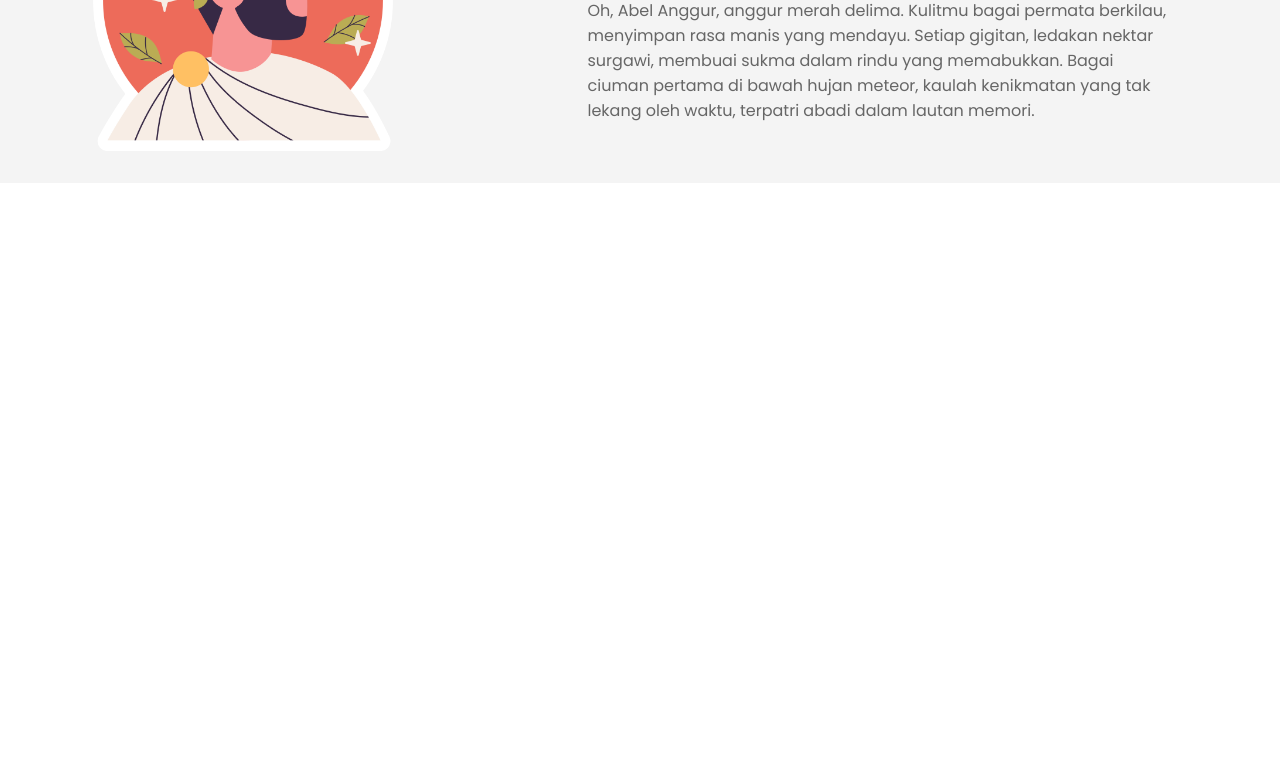
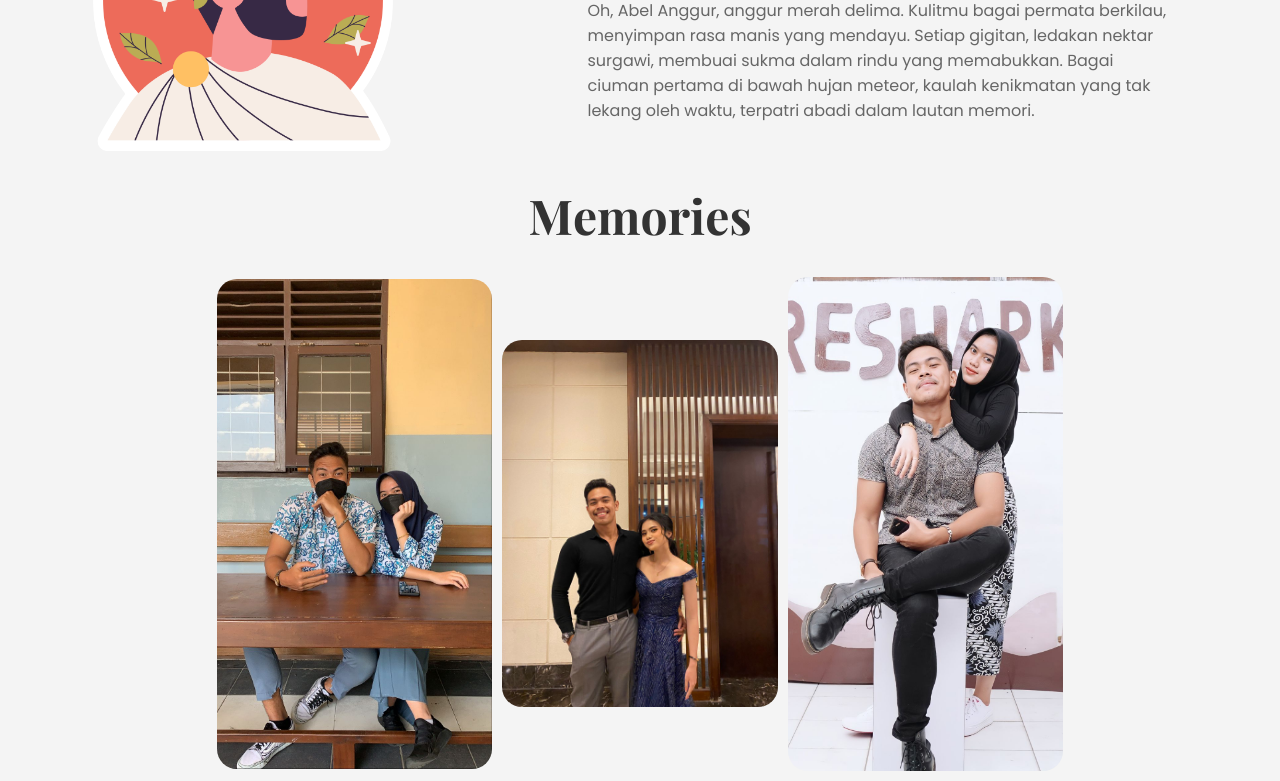
Before and after one commit to kodokbakar/birth-web, a website: page index.html in a window 1280 px wide. Shown: the part 574-1355 px from the top of the page. Before the commit the page ends 800 px from the top, so only its background shows below. Drawn offline with nearby package versions, Linux system fonts and the light colour scheme; a web font is replaced by a local one.

Commit message:
gallery memories

```diff
--- a/css/style.css
+++ b/css/style.css
@@ -130,3 +130,106 @@ li a:hover {
   padding: 20px;
   cursor: default;
 }
+
+.gallery-text {
+  font-size: 3rem;
+  font-family: 'Playfair Display', serif;
+  font-weight: bold;
+  color: #333333;
+  margin-bottom: 20px;
+  text-align: center;
+  overflow: hidden;
+}
+
+.gallery-text span {
+  display: inline-block;
+  opacity: 0;
+  transform: translateY(10px);
+  transition: opacity 0.3s ease, transform 0.3s ease;
+}
+
+.gallery-text span.muncul {
+  opacity: 1;
+  transform: translateY(0);
+}
+
+.gallery-container {
+  width: 68%;
+  height: auto;
+  display: flex;
+  justify-content: center;
+  align-items: center;
+  flex-wrap: wrap;
+  /*border: 1px solid blue;*/
+  border-radius: 10px;
+}
+
+.gallery-row {
+  display: flex;
+  justify-content: center;
+  align-items: center;
+  flex-wrap: wrap;
+  width: 100%;
+  margin: 5px;
+}
+
+.gallery-item {
+  width: 32%;
+  /*padding: 10px;*/
+  border-radius: 20px;
+  margin: 5px;
+  height: auto;
+  /*border: 2px solid red;*/
+  /*padding: 5px;*/
+  position: relative;
+  overflow: hidden;
+}
+
+.gallery-item img {
+  width: 100%;
+  height: auto;
+  display: block;
+  transition: all 0.3s ease;
+}
+
+.gallery-item:hover img {
+  transform: scale(1.1);
+  filter: blur(4px);
+}
+
+.overlay {
+  position: absolute;
+  top: 50%;
+  left: 50%;
+  transform: translate(-50%, -50%);
+  width: 80%;
+  height: 80%;
+  background-color: rgba(0, 0, 0, 0.7);
+  color: white;
+  display: flex;
+  flex-direction: column;
+  justify-content: center;
+  align-items: center;
+  opacity: 0;
+  transition: opacity 0.5s ease;
+  border-radius: 5px;
+}
+
+.gallery-item:hover .overlay {
+  opacity: 1;
+}
+
+.gallery {
+  display: flex;
+  justify-content: center;
+  align-items: center;
+}
+
+.zoom-in {
+  animation: zoomIn 1s ease;
+}
+
+@keyframes zoomIn {
+  from { transform: scale(0.8); }
+  to { transform: scale(1); }
+}
--- a/index.html
+++ b/index.html
@@ -25,11 +25,11 @@
 <body>
 <ul>
   <li><a href="#row">Our</a></li>
-    <li><a href="#">Memories</a></li>
+  <li><a href="#gallery">Memories</a></li>
   <li><a href="#">Letter</a></li>
 </ul>
 <div class="container">
-    <div class="row">
+  <div class="row" id="row">
     <div class="col-1">
       <div class="text-con">
         <h1>Asep Bawang</h1>
@@ -54,9 +54,36 @@
       </div>
     </div>
   </div>
+  <h1 class="gallery-text" id="gallery">Memories</h1>
+  <div class="gallery">
+    <div class="gallery-container">
+      <div class="gallery-row">
+        <div class="gallery-item zoom-in">
+          <img src="img/gambar1.jpeg" alt="Gambar 1">
+          <div class="overlay">
+            <h2>Judul Gambar 1</h2>
+            <p>Deskripsi singkat tentang gambar 1.</p>
+          </div>
+        </div>
+        <div class="gallery-item zoom-in">
+          <img src="img/gambar3.jpeg" alt="Gambar 3">
+          <div class="overlay">
+            <h2>Judul Gambar 2</h2>
+            <p>Deskripsi singkat tentang gambar 2.</p>
+          </div>
+        </div>
+        <div class="gallery-item zoom-in">
+          <img src="img/gambar2.jpeg" alt="Gambar 2">
+          <div class="overlay">
+            <h2>Judul Gambar 3</h2>
+            <p>Deskripsi singkat tentang gambar 3.</p>
+          </div>
+        </div>
       </div>
       <script src="js/app.js"></script>
-
+    </div>
+  </div>
+</div>
 </body>
 
 </html>
--- a/js/app.js
+++ b/js/app.js
@@ -0,0 +1,47 @@
+// teks muncul keatas 1 per 1
+const galleryText = document.getElementById('gallery');
+const textContent = galleryText.textContent;
+
+galleryText.innerHTML = '';
+for (let i = 0; i < textContent.length; i++) {
+  const letter = document.createElement('span');
+  letter.textContent = textContent[i];
+  galleryText.appendChild(letter);
+}
+
+function munculkanHuruf() {
+  const huruf = galleryText.querySelectorAll('span');
+  let delay = 0.1;
+
+  huruf.forEach((huruf) => {
+    setTimeout(() => {
+      huruf.classList.add('muncul');
+    }, delay * 1000);
+    delay += 0.1;
+  });
+}
+
+window.addEventListener('scroll', () => {
+  const posisiTeks = galleryText.getBoundingClientRect().top;
+  const tinggiLayar = window.innerHeight;
+
+  if (posisiTeks < tinggiLayar) {
+    munculkanHuruf();
+  }
+});
+
+// overlay color
+const galleryItems = document.querySelectorAll('.gallery-item');
+
+galleryItems.forEach(item => {
+  const overlay = item.querySelector('.overlay');
+  const image = item.querySelector('img');
+
+  image.addEventListener('mouseover', () => {
+    const hue = 360 * Math.random(); // Nilai hue acak
+    const saturation = Math.floor(Math.random() * 31) + 50; // Saturasi antara 50% - 80%
+    const lightness = 80; // Lightness tetap di 80% untuk pastel
+
+    overlay.style.backgroundColor = `hsl(${hue}, ${saturation}%, ${lightness}%)`;
+  });
+});
```
Also changed, not shown: img/emoji.webp (added), img/gambar1.jpeg (added), img/gambar2.jpeg (added), img/gambar3.jpeg (added), img/santai.jpg (added), img/yaudah.webp (added). Lines whose indentation alone changed are shown as unchanged.
